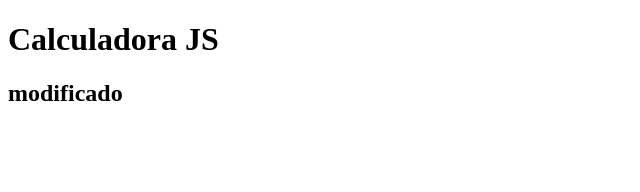
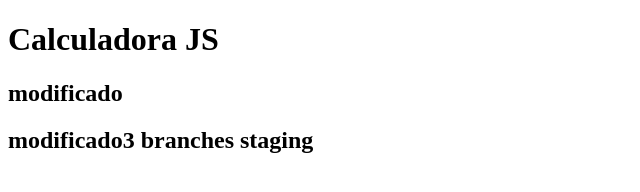
Before and after one commit to jimenes30/calculadora-JS, a plain HTML site: page index.html in a window 1280 px wide. Shown: the whole page, without its empty margins (0-640 px from the left). Drawn offline with Linux system fonts and the light colour scheme.

Commit message:
adicionando h3

```diff
--- a/index.html
+++ b/index.html
@@ -10,6 +10,7 @@
 
         <h1>Calculadora JS</h1>
         <h2>modificado</h2>
+        <h2>modificado3 branches staging</h2>
 
     </body>
 </html>
```
